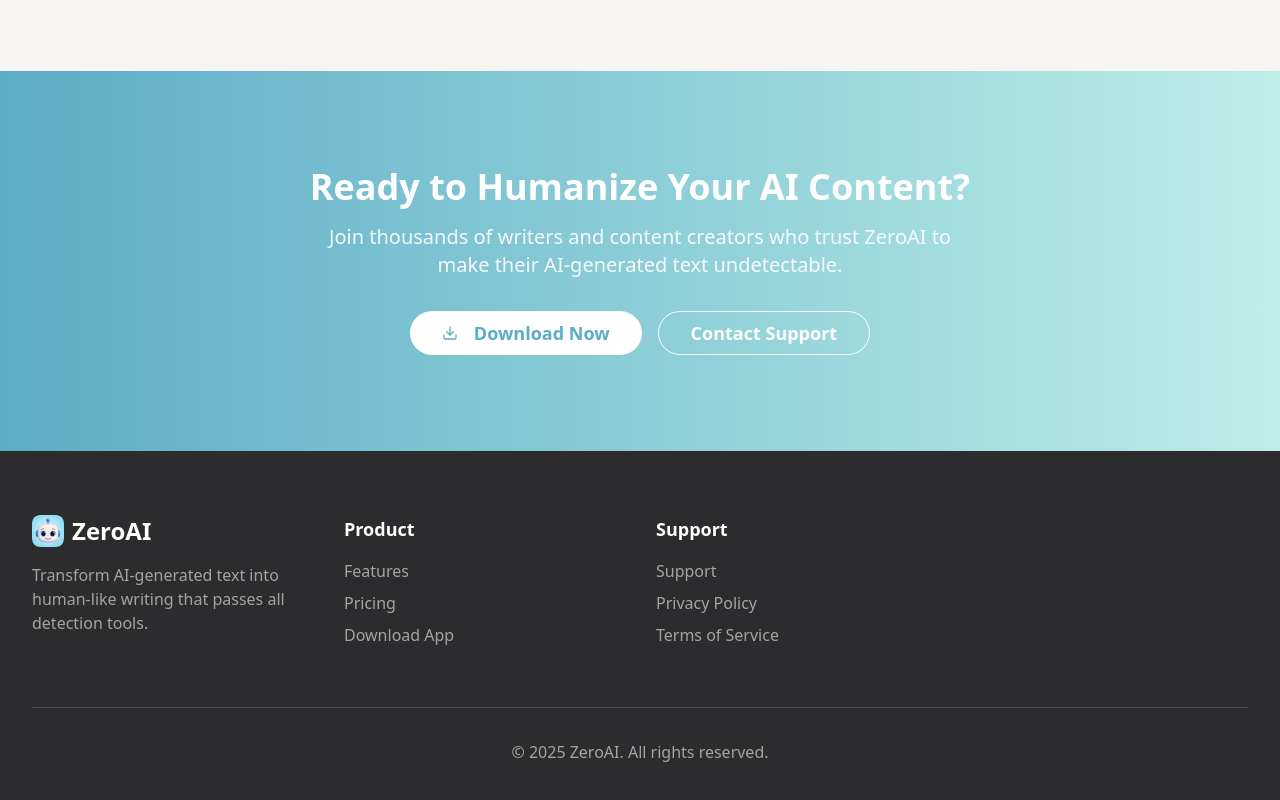
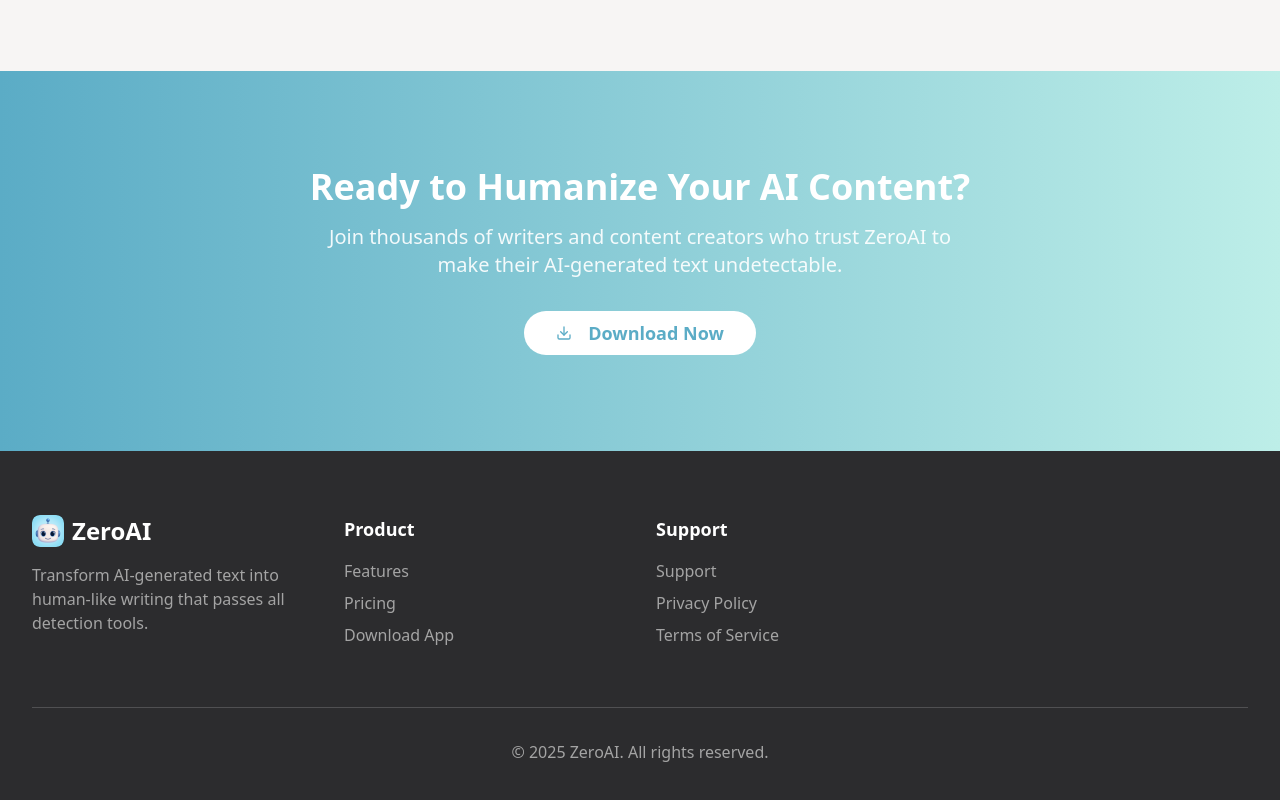
Before and after one commit to Rafs84/zeroai-landing, a Next.js app: page / in a window 1280 px wide. Shown: the part 2995-3795 px from the top of the page. Built offline with nearby package versions, Linux system fonts and the light colour scheme.

Commit message:
Remove CTA button from Download section

```diff
--- a/app/page.tsx
+++ b/app/page.tsx
@@ -410,14 +410,6 @@ export default function LandingPage() {
                 Download Now
               </Link>
             </Button>
-            <Button
-              variant="outline"
-              size="lg"
-              className="border-white text-white hover:bg-white hover:text-[#5BACC6] text-lg px-8 py-4 bg-transparent font-semibold rounded-full"
-              asChild
-            >
-              <Link href="/contact">Contact Support</Link>
-            </Button>
           </div>
         </div>
       </section>
```
